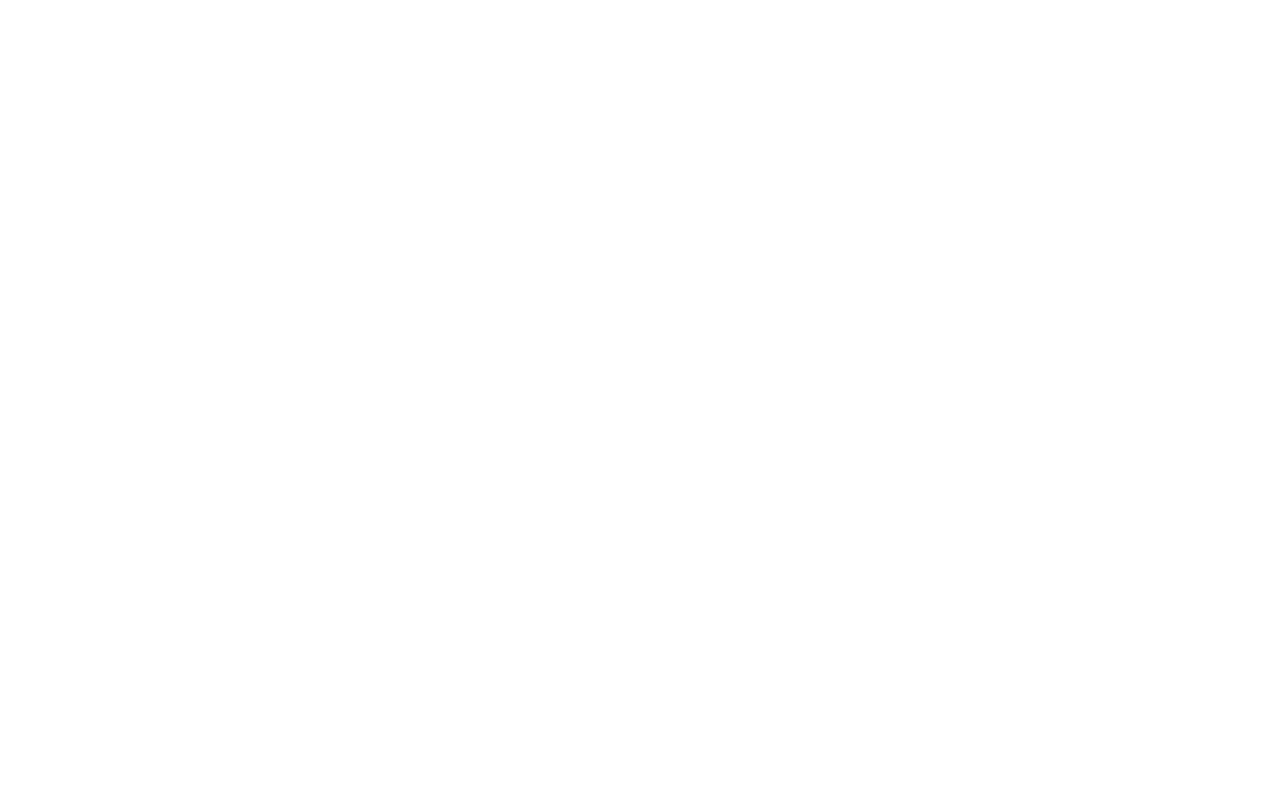
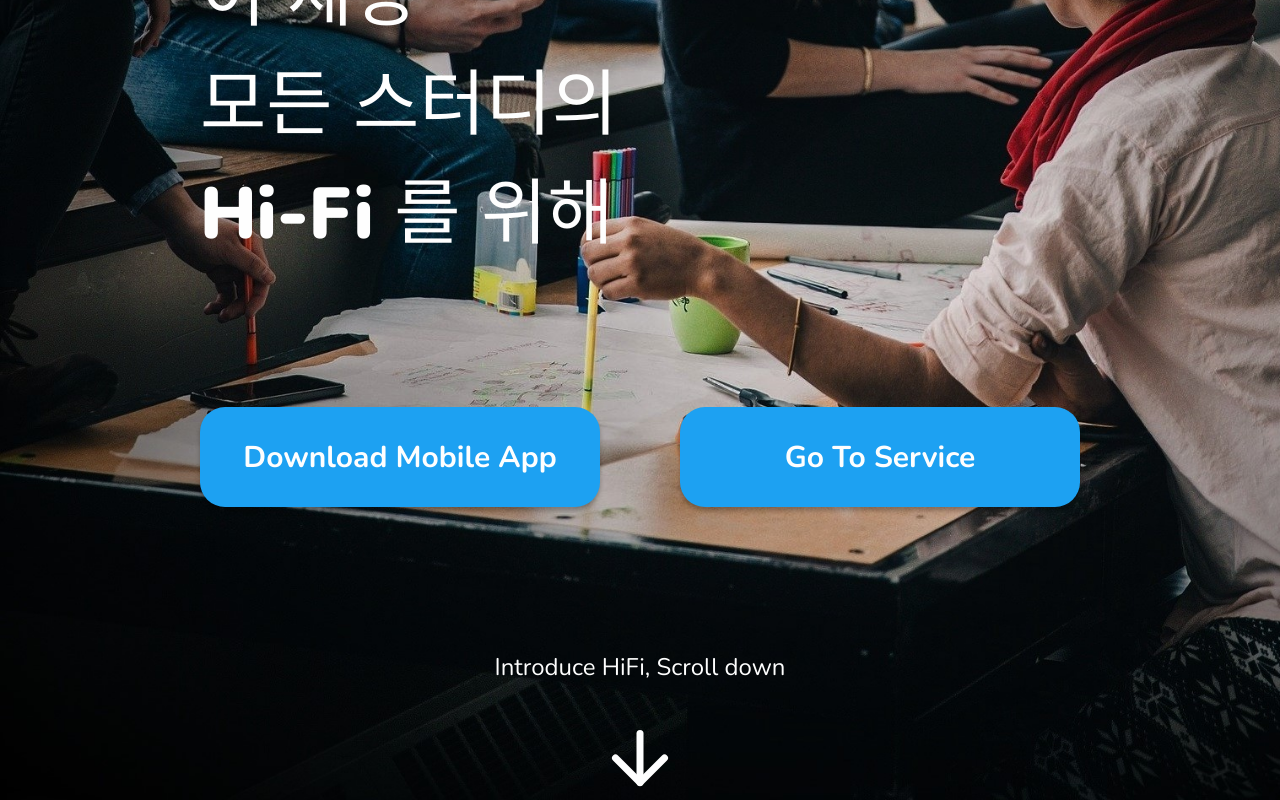
Before and after one commit to Hi-Fi-Club/FE, a React (Create React App) app: page / in a window 1280 px wide. Shown: the part 280-1080 px from the top of the page. Before the commit the page ends 800 px from the top, so only its background shows below. Built offline with nearby package versions, Linux system fonts and the light colour scheme.

Commit message:
[FE-3] feat : 엔트리 페이지 마크업 완료

```diff
--- a/src/pages/EnterPage.tsx
+++ b/src/pages/EnterPage.tsx
@@ -1,11 +1,69 @@
 // 진입 페이지
+import styled from "styled-components";
+import { FiArrowDown } from "react-icons/fi";
 import Header from "components/Header";
+import LoginButton from "components/Common/Buttons/BlueButton";
 
 const EnterPage = () => {
   return (
-    <>
-      <Header></Header>
-    </>
+    <HeroLayout>
+      <Header page={"enter"}></Header>
+      <Contents>
+        <Title>
+          이 세상 <br /> 모든 스터디의 <br /> Hi-Fi 를 위해
+        </Title>
+        <Buttons>
+          <LoginButton width={400} height={100} font={"Nunito_Bold"} fontSize={30}>
+            Download Mobile App
+          </LoginButton>
+          <LoginButton width={400} height={100} font={"Nunito_Bold"} fontSize={30}>
+            Go To Service
+          </LoginButton>
+        </Buttons>
+        <Guide>
+          <span>Introduce HiFi, Scroll down</span>
+          <FiArrowDown size={84} />
+        </Guide>
+      </Contents>
+    </HeroLayout>
   );
 };
 export default EnterPage;
+
+const HeroLayout = styled.div`
+  height: 1080px;
+  background-image: url("/hero.jpg");
+  background-repeat: no-repeat;
+  background-size: cover;
+  color: ${({ theme }) => theme.grayScaleColors.offWhite};
+`;
+
+const Contents = styled.div`
+  height: 100%;
+  display: flex;
+  flex-direction: column;
+  margin: 0 200px;
+`;
+
+const Title = styled.div`
+  font-family: "Nunito_Black";
+  font-size: 72px;
+  padding: 3em 0 2em 0;
+  line-height: normal;
+`;
+
+const Buttons = styled.div`
+  display: flex;
+  justify-content: space-between;
+`;
+
+const Guide = styled.div`
+  height: 150px;
+  font-size: 24px;
+  display: flex;
+  flex-direction: column;
+  justify-content: space-between;
+  align-self: center;
+  align-items: center;
+  margin-top: 150px;
+`;
```
